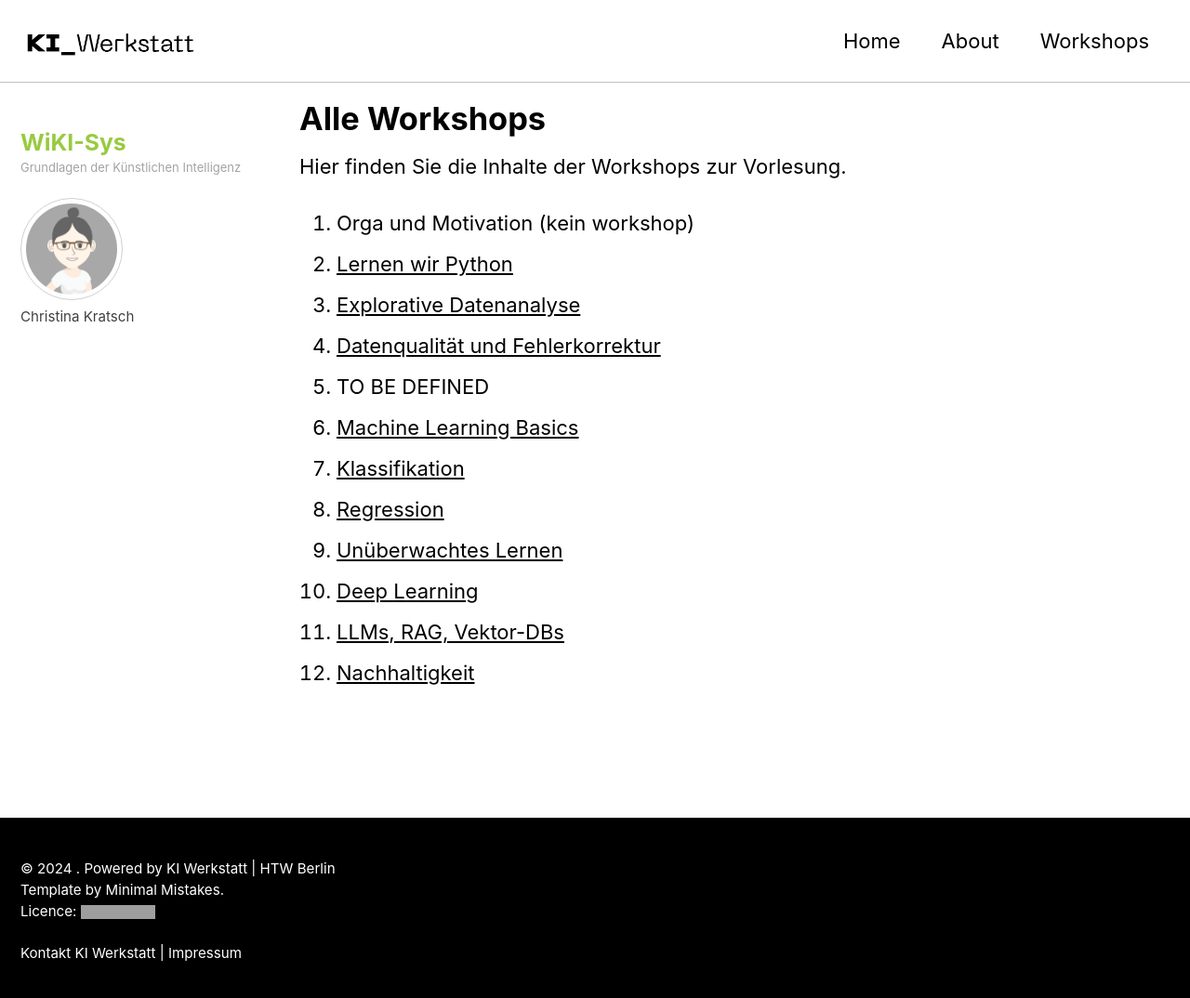
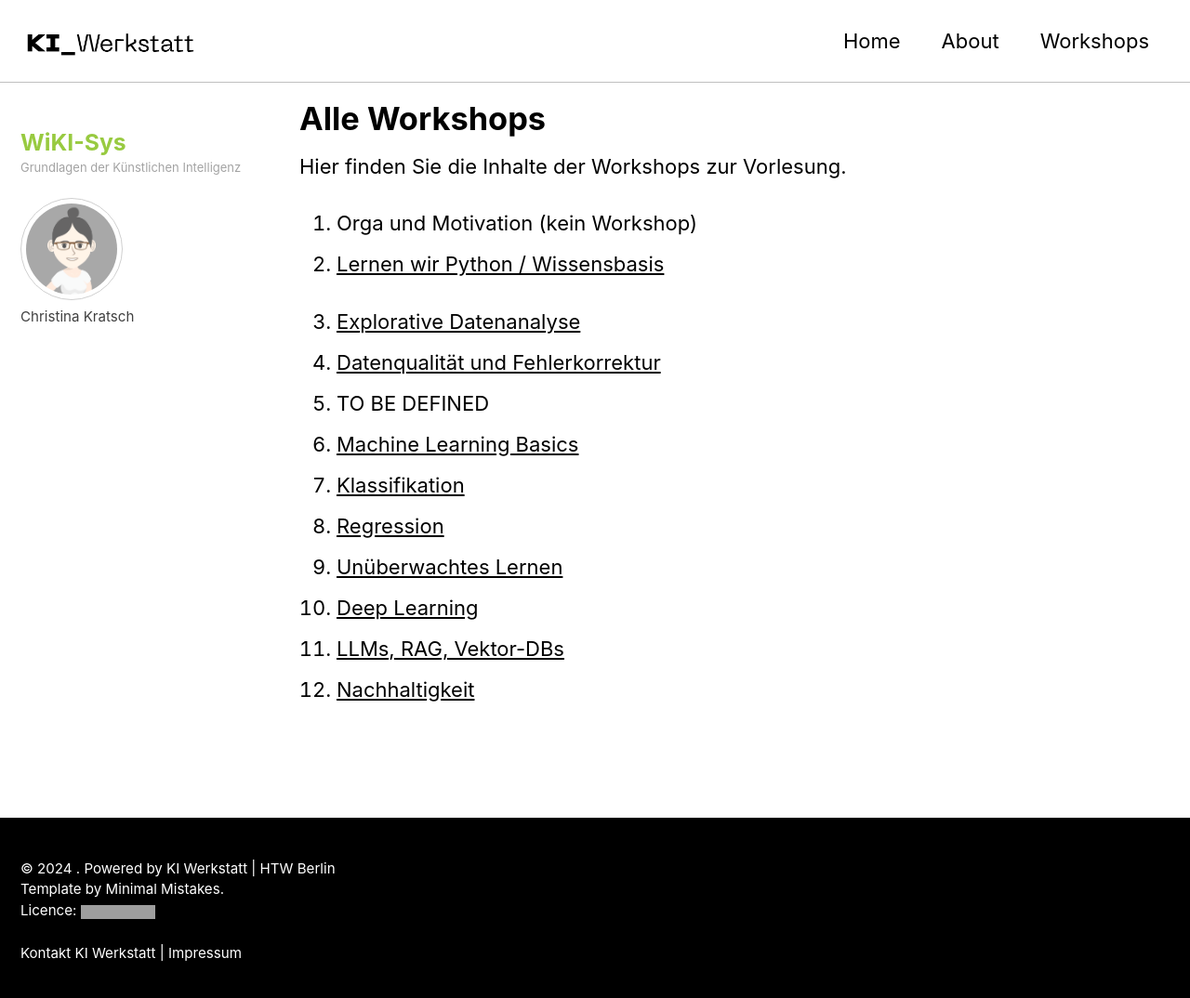
Before and after one commit to chkra/KISys, a Jekyll site: the page built from workshops/ws-toc.md, in a window 1280 px wide and 1114 px high. Shown: the top 1074 px of the window at 93% size. Built offline with Jekyll 4.4.1, drawn with Linux system fonts in a browser that asks for light colours; cached includes are drawn as plain includes; grey boxes are pictures that could not be loaded.

Commit message:
fixed toc

```diff
--- a/workshops/ws-toc.md
+++ b/workshops/ws-toc.md
@@ -11,8 +11,11 @@
 
 Hier finden Sie die Inhalte der Workshops zur Vorlesung.
 
-1. Orga und Motivation (kein workshop)
-2. [Lernen wir Python](workshops/02/02.md)
+1. Orga und Motivation (kein Workshop)
+2. [Lernen wir Python / Wissensbasis](/workshops/02/02.md)
+
+
+
 3. [Explorative Datenanalyse](workshops/03/03.md)
 4. [Datenqualität und Fehlerkorrektur](workshops/04/04.md)
 5. TO BE DEFINED
```
